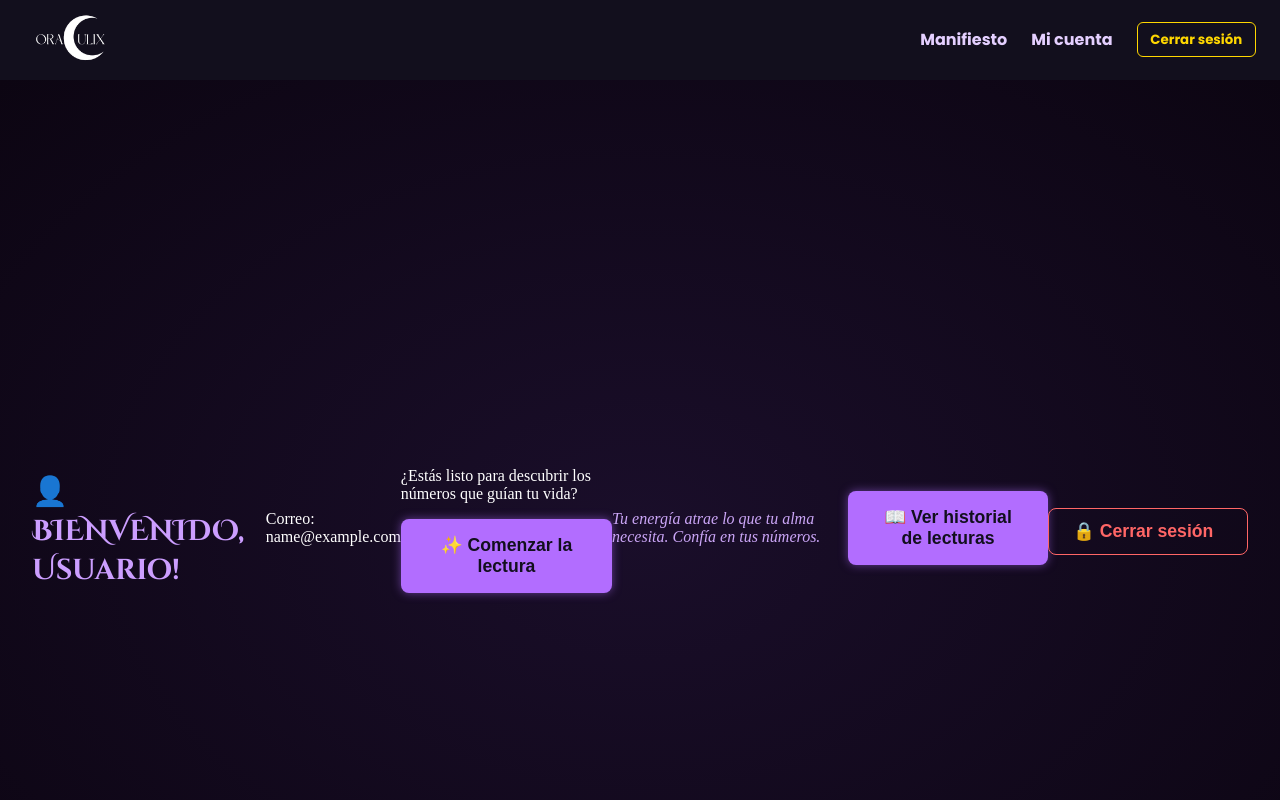
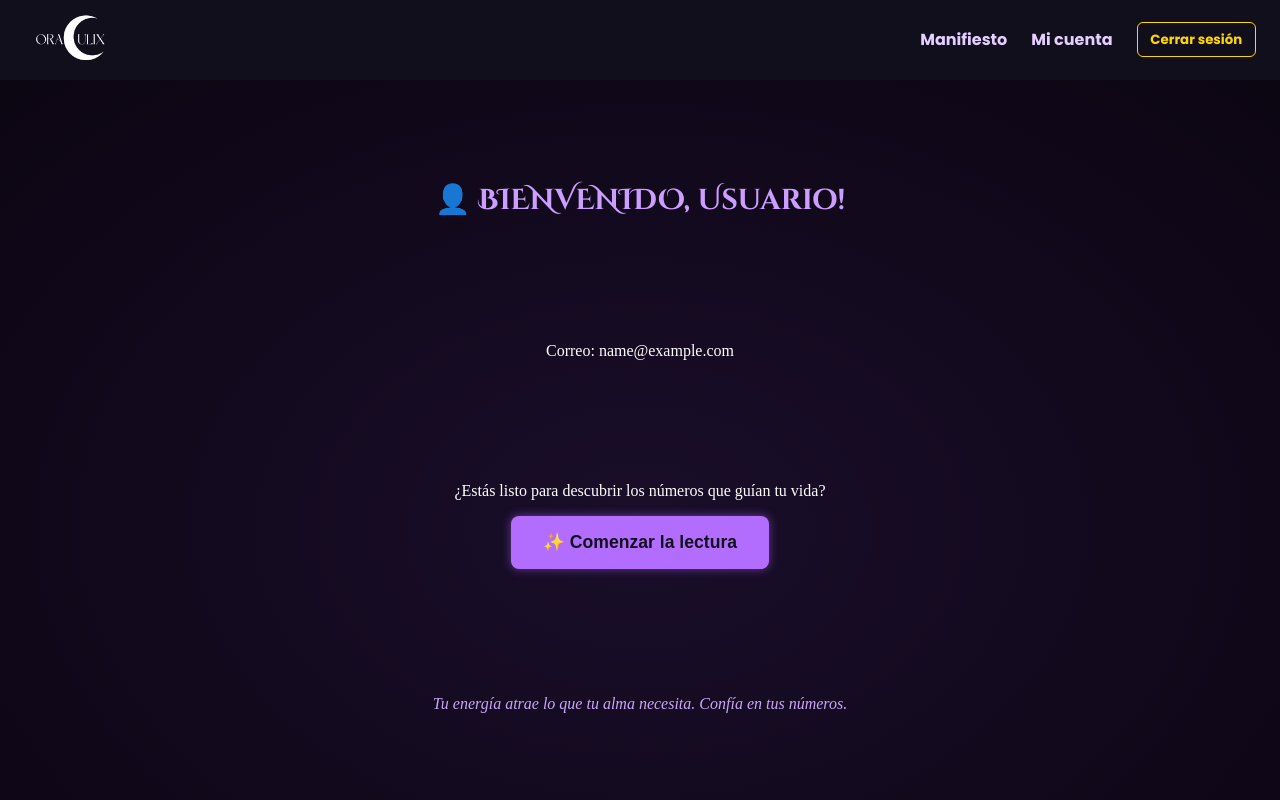
Before and after one commit to HectorAmpuero/oraculix-frontend, a React (Vite) app: page /cuenta in a window 1280 px wide. Shown: the top 800 px of the page. Built offline with nearby package versions, Linux system fonts and the light colour scheme; no server answers; sample sign-in values are in the browser's storage.

Commit message:
cambios total css cuenta 4

```diff
--- a/src/assets/styles.css
+++ b/src/assets/styles.css
@@ -997,7 +997,7 @@
 @media (min-width: 800px) {
   /* 1) Layout en fila y más espacio interior */
   .cuenta-container {
-    flex-direction: row;
+    flex-direction: column;
     justify-content: space-around;
     padding: 3rem 2rem;
   }
@@ -1341,4 +1341,68 @@
 .footer > p:last-of-type a .instagram-text {
   display: none;
 }
+/* ================= CUENTA – MOBILE-FIRST ================= */
+.cuenta-container {
+  display: flex;
+  flex-direction: column;
+  align-items: center;
+  justify-content: center;
+  gap: 1rem;
+  padding: 2rem 1rem;
+  background: radial-gradient(ellipse at center, #1a0e2a 0%, #0c0512 100%);
+  min-height: 100vh;
+  color: #fff;
 }
+
+.cuenta-container > h2,
+.cuenta-container > p,
+.cuenta-container > .marco-bienvenida,
+.cuenta-container > .frase-motivacional {
+  width: 100%;
+  max-width: 400px;
+  text-align: center;
+}
+
+/* Botones: todos los .btn dentro de .cuenta-container */
+.cuenta-container > .btn {
+  display: block;
+  width: 90%;
+  max-width: 300px;
+  margin: 0.75rem auto;
+  padding: 0.8rem 1.5rem;
+  font-size: 1rem;
+}
+
+/* ================= DESKTOP (≥800px) ================= */
+@media (min-width: 800px) {
+  .cuenta-container {
+    flex-direction: row;
+    flex-wrap: wrap;
+    justify-content: space-evenly;
+    align-items: center;
+    gap: 2rem;
+    padding: 3rem 2rem;
+  }
+
+  /* Hacer que título, email y texto abarquen full-width en la fila */
+  .cuenta-container > h2,
+  .cuenta-container > p,
+  .cuenta-container > .marco-bienvenida,
+  .cuenta-container > .frase-motivacional {
+    flex: 1 1 100%;
+    max-width: none;
+  }
+
+  /* Botones en fila con ancho automático */
+  .cuenta-container > .btn {
+    display: inline-block;
+    flex: 1 1 auto;
+    width: auto;
+    min-width: 180px;
+    margin: 0.5rem;
+    padding: 1rem 2rem;
+    font-size: 1.1rem;
+  }
+}
+
+}
```
